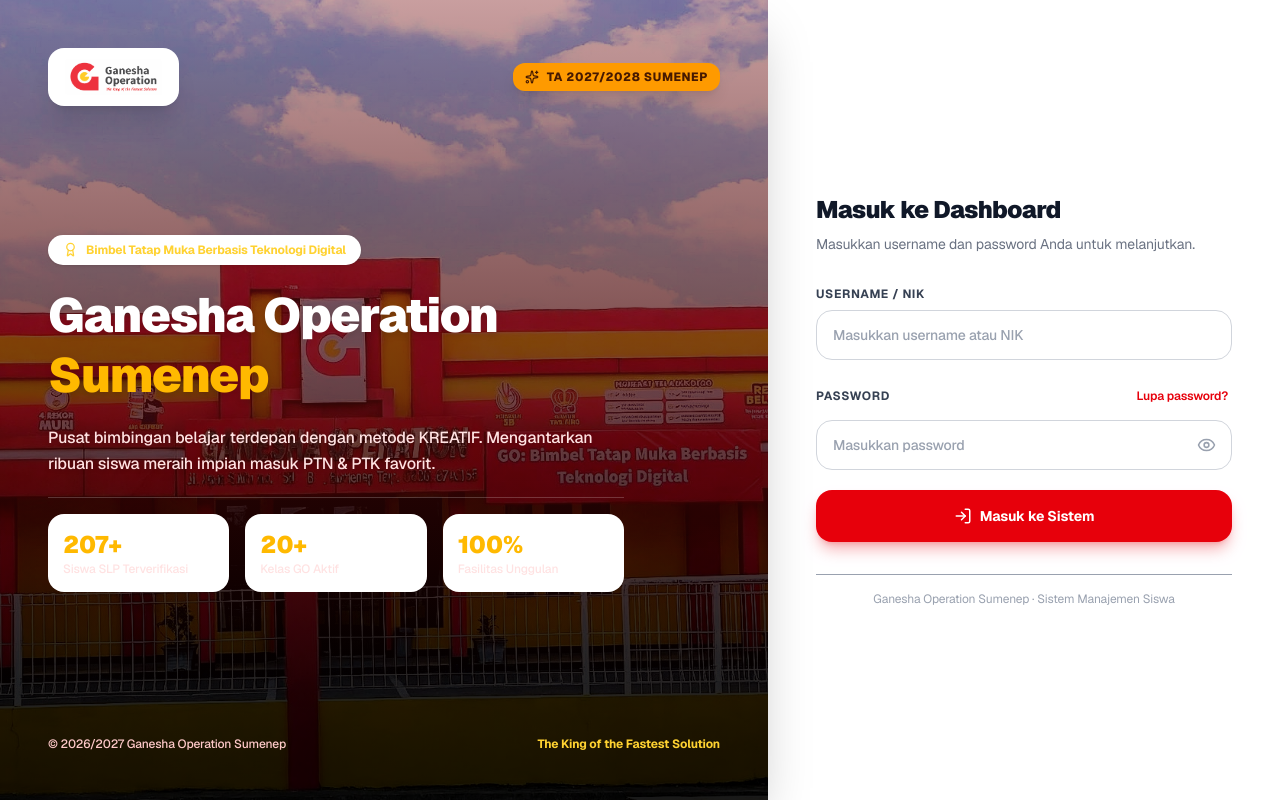
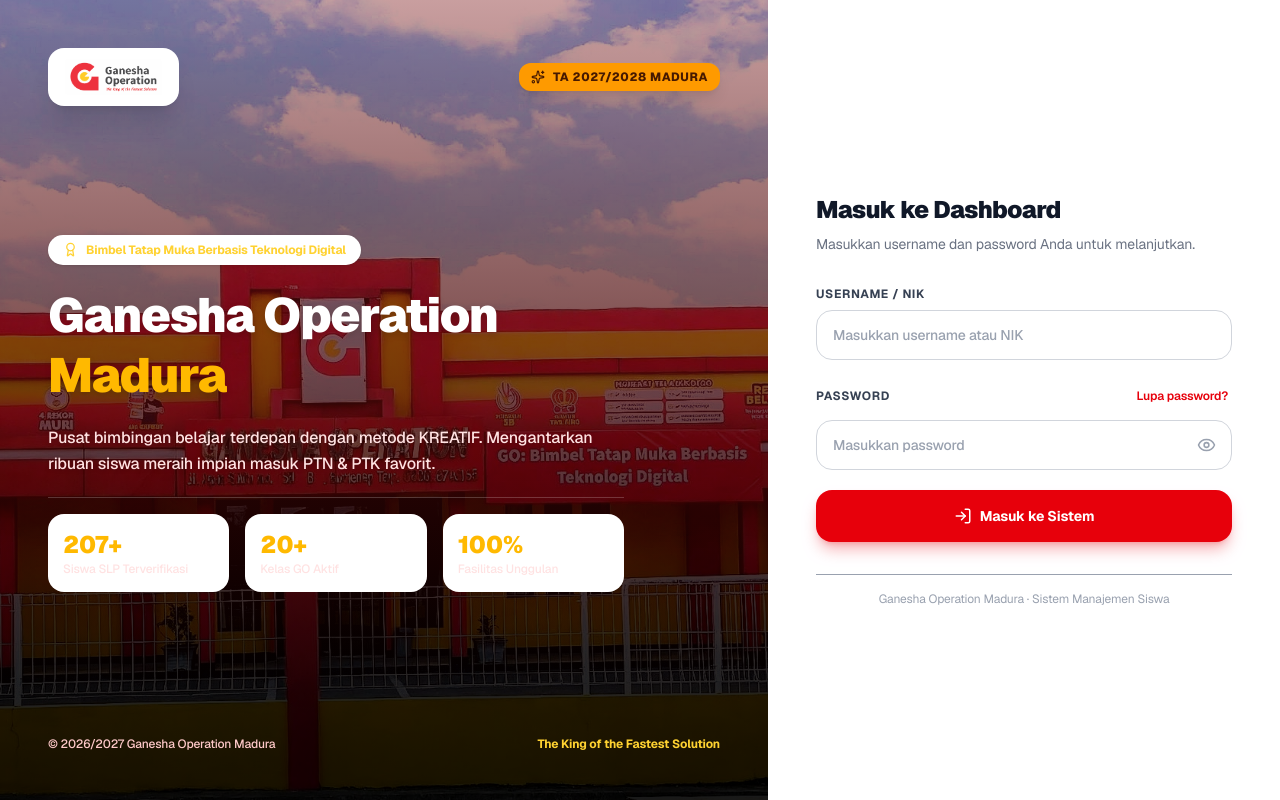
Before and after one commit to gosumenep158b/go-madura-2728, a Next.js app: page /login in a window 1280 px wide. Built offline with nearby package versions, Linux system fonts and the light colour scheme.

Commit message:
feat(branding): ubah nama GO Sumenep → GO Madura di login & header; hapus shadow-2xl bayangan hitam di panel hero login

```diff
--- a/src/app/layout.tsx
+++ b/src/app/layout.tsx
@@ -7,8 +7,8 @@
 const geistMono = Geist_Mono({ variable: '--font-geist-mono', subsets: ['latin'], display: 'swap' });
 
 export const metadata: Metadata = {
-  title: 'GO Sumenep \u2013 Dashboard Siswa',
-  description: 'Dashboard manajemen siswa Ganesha Operation Sumenep TA 2027/2028',
+  title: 'GO Madura – Dashboard Siswa',
+  description: 'Dashboard manajemen siswa Ganesha Operation Madura TA 2027/2028',
 };
 
 const themeInit = `(function(){try{var t=localStorage.getItem('go-theme');if(t==='dark'||(!t&&window.matchMedia('(prefers-color-scheme: dark)').matches)){document.documentElement.classList.add('dark')}}catch(e){}})();`;
--- a/src/app/login/page.tsx
+++ b/src/app/login/page.tsx
@@ -43,12 +43,12 @@
   return (
     <div className="min-h-screen w-full flex bg-[#faf8ff]">
       {/* Left Side: Stunning Enhanced GO Building Hero (iofrm split-screen style) */}
-      <div className="hidden lg:flex lg:w-3/5 relative bg-red-950 overflow-hidden flex-col justify-between p-12 text-white shadow-2xl">
+      <div className="hidden lg:flex lg:w-3/5 relative bg-red-950 overflow-hidden flex-col justify-between p-12 text-white">
         {/* Background Enhanced Image with Gradient Overlay */}
         <div className="absolute inset-0 z-0">
           <Image
             src="/images/go_building_hero_enhanced.jpg"
-            alt="Ganesha Operation Sumenep Building"
+            alt="Ganesha Operation Madura Building"
             fill
             priority
             sizes="(max-width: 1024px) 0vw, 60vw"
@@ -63,7 +63,7 @@
             <Image src="/images/logo_go_standar.png" alt="Ganesha Operation" width={120} height={36} className="h-9 w-auto object-contain" />
           </div>
           <div className="flex items-center gap-2 bg-amber-500 text-amber-950 px-3 py-1.5 rounded-xl font-extrabold text-xs shadow-lg uppercase tracking-wider">
-            <Sparkles size={14} /> TA 2027/2028 Sumenep
+            <Sparkles size={14} /> TA 2027/2028 Madura
           </div>
         </div>
 
@@ -73,7 +73,7 @@
             <Award size={15} /> Bimbel Tatap Muka Berbasis Teknologi Digital
           </div>
           <h1 className="text-4xl xl:text-5xl font-black tracking-tight leading-tight text-white drop-shadow-md">
-            Ganesha Operation <span className="text-amber-400">Sumenep</span>
+            Ganesha Operation <span className="text-amber-400">Madura</span>
           </h1>
           <p className="text-red-100 text-sm xl:text-base leading-relaxed font-medium drop-shadow">
             Pusat bimbingan belajar terdepan dengan metode KREATIF. Mengantarkan ribuan siswa meraih impian masuk PTN &amp; PTK favorit.
@@ -97,7 +97,7 @@
 
         {/* Footer info */}
         <div className="relative z-10 text-xs text-red-200 font-medium flex items-center justify-between">
-          <span>© 2026/2027 Ganesha Operation Sumenep</span>
+          <span>© 2026/2027 Ganesha Operation Madura</span>
           <span className="text-amber-300 font-bold">The King of the Fastest Solution</span>
         </div>
       </div>
@@ -111,7 +111,7 @@
             <div className="inline-block bg-white dark:bg-slate-900 p-2.5 rounded-2xl shadow-md border border-red-100 dark:border-slate-800">
               <Image src="/images/logo_go_standar.png" alt="Ganesha Operation" width={120} height={40} className="h-8 w-auto object-contain mx-auto" />
             </div>
-            <h2 className="text-lg font-black text-gray-900 dark:text-slate-50">Ganesha Operation Sumenep</h2>
+            <h2 className="text-lg font-black text-gray-900 dark:text-slate-50">Ganesha Operation Madura</h2>
             <p className="text-xs text-gray-500 dark:text-slate-400">Dashboard Siswa TA 2026/2027</p>
           </div>
 
@@ -188,7 +188,7 @@
           </form>
 
           <div className="text-center text-xs text-gray-400 pt-4 border-t">
-            Ganesha Operation Sumenep · Sistem Manajemen Siswa
+            Ganesha Operation Madura · Sistem Manajemen Siswa
           </div>
 
         </div>
--- a/src/components/dashboard/Header.tsx
+++ b/src/components/dashboard/Header.tsx
@@ -10,7 +10,7 @@
           </div>
           <div>
             <p className="text-base font-bold leading-tight text-red-700">
-              GO Sumenep <span className="font-medium text-gray-500">· Dashboard Siswa</span>
+              GO Madura <span className="font-medium text-gray-500">· Dashboard Siswa</span>
             </p>
             <p className="text-xs text-gray-500">Tahun Ajaran 2026/2027 · Ganesha Operation</p>
           </div>
--- a/src/components/dashboard/Sidebar.tsx
+++ b/src/components/dashboard/Sidebar.tsx
@@ -45,7 +45,7 @@
         </div>
         <div className="min-w-0">
           <p className="text-[13px] font-black leading-none tracking-tight text-slate-900 dark:text-slate-100">Ganesha Operation</p>
-          <p className="mt-1 text-[11px] font-semibold tracking-wide text-slate-500 dark:text-slate-400">Sumenep · TA 2027/2028</p>
+          <p className="mt-1 text-[11px] font-semibold tracking-wide text-slate-500 dark:text-slate-400">Madura · TA 2027/2028</p>
         </div>
       </div>
 
@@ -130,7 +130,7 @@
     return () => { document.body.style.overflow = ''; };
   }, [open]);
 
-  const activeLabel = NAV.find((n) => n.href === pathname)?.label ?? 'GO Sumenep';
+  const activeLabel = NAV.find((n) => n.href === pathname)?.label ?? 'GO Madura';
 
   return (
     <>
@@ -176,7 +176,7 @@
                 </div>
                 <div className="min-w-0">
                   <p className="truncate text-[13px] font-black leading-none text-slate-900 dark:text-slate-100">Ganesha Operation</p>
-                  <p className="mt-1 text-[11px] font-semibold text-slate-500 dark:text-slate-400">Sumenep · TA 2027/2028</p>
+                  <p className="mt-1 text-[11px] font-semibold text-slate-500 dark:text-slate-400">Madura · TA 2027/2028</p>
                 </div>
               </div>
               <button onClick={() => setOpen(false)} aria-label="Tutup menu" className="flex h-10 w-10 shrink-0 items-center justify-center rounded-xl text-slate-500 hover:bg-slate-100 dark:hover:bg-slate-800">
```
